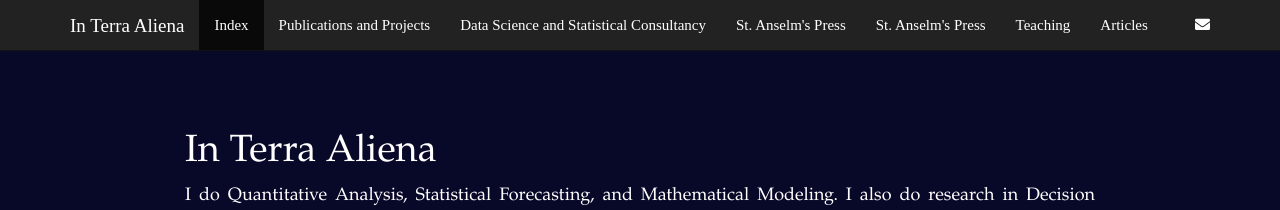
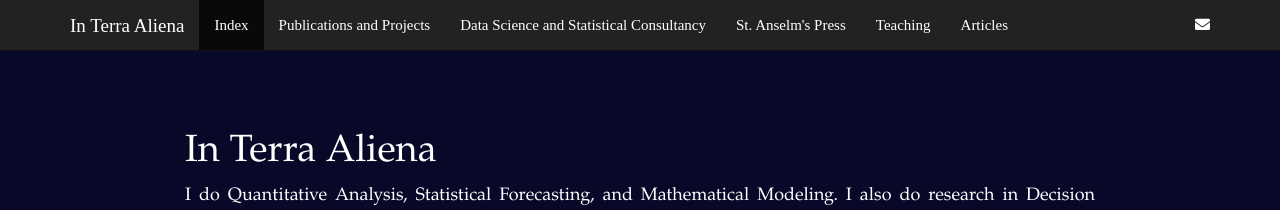
Before and after one commit to ManifoldPreacher/in-terra-aliena.github.io, a Jekyll site: the page index.html, which Jekyll copies as it is, in a window 1280 px wide. Shown: the top 210 px of the page. Built offline with Jekyll 4.4.1, drawn with Linux system fonts in a browser that asks for light colours.

Commit message:
Update index.html

```diff
--- a/index.html
+++ b/index.html
@@ -379,9 +379,6 @@ $(document).ready(function () {
   <a href="st_anselm_press.html">St. Anselm's Press</a>
 </li>
 <li>
-  <a href="st_anselm_press.html">St. Anselm's Press</a>
-</li>
-<li>
   <a href="teaching.html">Teaching</a>
 </li>
 <li>
```
